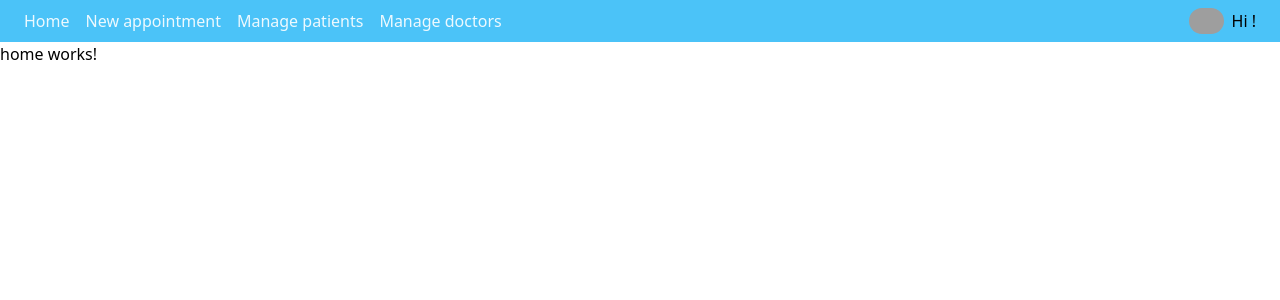
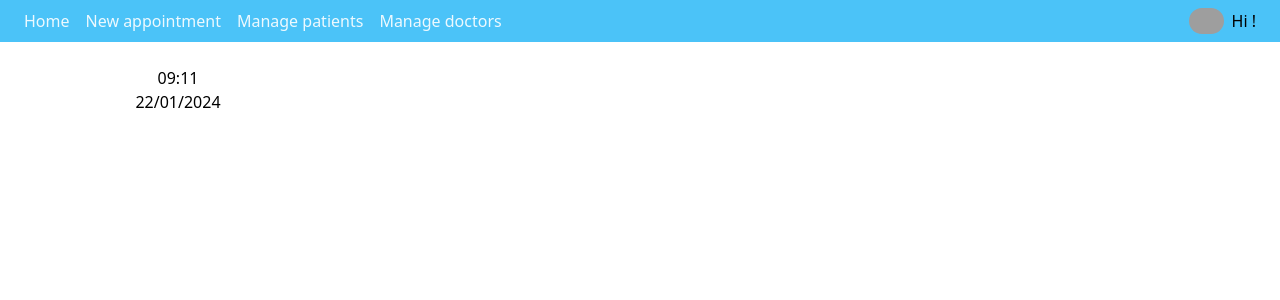
Before and after one commit to D4souls/QClinic-Frontend, an Angular app: page /home in a window 1280 px wide. Shown: the top 300 px of the page. Built offline with nearby package versions, Linux system fonts and the light colour scheme; no server answers; grey boxes are pictures that could not be loaded; what tailwindcss-animated would draw is missing.

Commit message:
Create simple clock

```diff
--- a/src/app/home/home.component.html
+++ b/src/app/home/home.component.html
@@ -1 +1,8 @@
-<p>home works!</p>
+<section class="p-6">
+  <div class="grid grid-cols-4 grid-rows-6">
+    <div class="flex flex-col justify-center items-center">
+        <span>{{time.hour}}:{{time.minutes}}</span>
+      <span>{{ time.day }}/{{ time.month }}/{{ time.year }}</span>
+    </div>
+  </div>
+</section>
--- a/src/app/home/home.component.ts
+++ b/src/app/home/home.component.ts
@@ -1,4 +1,4 @@
-import { Component } from '@angular/core';
+import { Component, OnInit } from '@angular/core';
 
 @Component({
   selector: 'app-home',
@@ -7,6 +7,32 @@ import { Component } from '@angular/core';
   templateUrl: './home.component.html',
   styleUrl: './home.component.css'
 })
-export class HomeComponent {
+export class HomeComponent implements OnInit{
+
+  time: any = {};
+
+  ngOnInit(): void {
+    this.showTime();
+
+    setInterval(() => {
+      this.showTime();
+    }, 1000);
+  }
+
+  showTime() {
+    let now: Date = new Date();
+
+    this.time = {
+      'hour': this.formatTime(now.getHours()),
+      'minutes': this.formatTime(now.getMinutes()),
+      'day': this.formatTime(now.getDate()),
+      'month': this.formatTime(now.getMonth() + 1),
+      'year': now.getFullYear()
+    };
+  }
+
+  formatTime(value: number): string {
+    return value < 10 ? `0${value}` : value.toString();
+  }
 
 }
```
